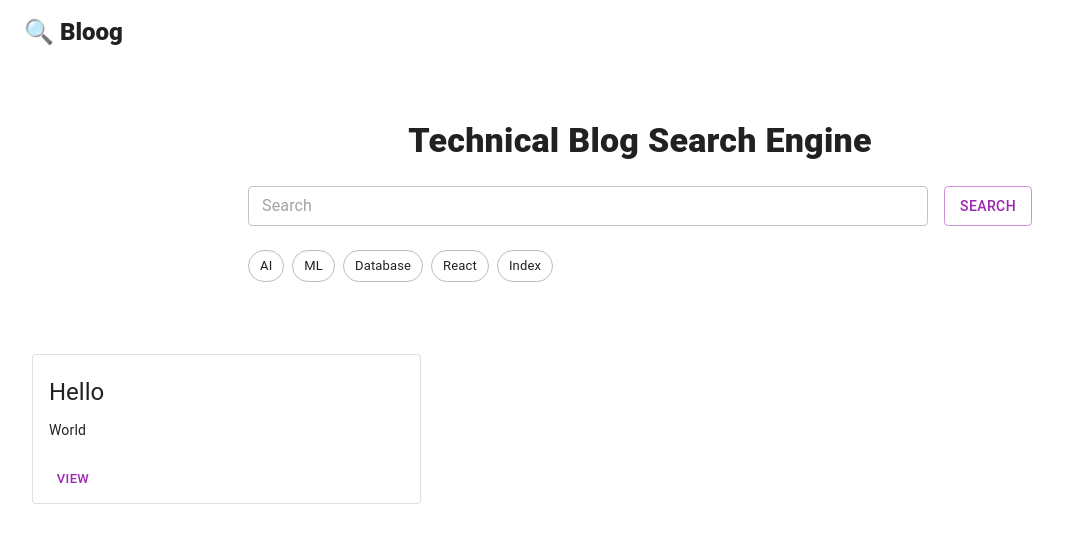
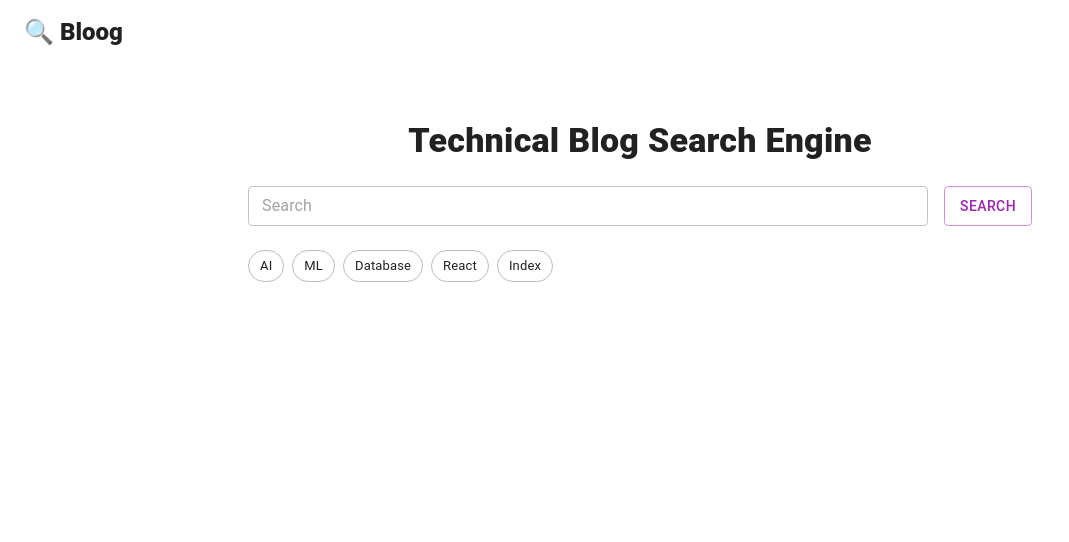
Before and after one commit to fglass/bloog, a React (Create React App) app in the folder frontend/: page / in a window 1280 px wide. Shown: the top 542 px of the page, without its empty margins (0-1069 px from the left). Built offline with nearby package versions, Linux system fonts and the light colour scheme.

Commit message:
Add React Query

```diff
--- a/frontend/package.json
+++ b/frontend/package.json
@@ -7,6 +7,7 @@
     "@emotion/styled": "latest",
     "@fontsource/roboto": "^5.0.3",
     "@mui/material": "latest",
+    "@tanstack/react-query": "^4.29.12",
     "@testing-library/jest-dom": "latest",
     "@testing-library/react": "latest",
     "@testing-library/user-event": "latest",
--- a/frontend/src/App.tsx
+++ b/frontend/src/App.tsx
@@ -10,6 +10,7 @@ import {
   Toolbar,
   Typography,
 } from "@mui/material";
+import { useQuery } from "@tanstack/react-query";
 
 const SEARCH_SUGGESTIONS = ["AI", "ML", "Database", "React", "Index"];
 
@@ -22,34 +23,55 @@ interface SearchResult {
   url: string;
 }
 
+const API_URL = "http://localhost:8000";
+
 const App = () => {
+  const [rawSearchQuery, setRawSearchQuery] = useState("");
   const [searchQuery, setSearchQuery] = useState("");
-  const [searchResults, setSearchResults] = useState([
-    {
-      id: "1",
-      title: "Hello",
-      createdAt: "",
-      description: "World",
-      source: "",
-      url: "",
+
+  const { data, error } = useQuery({
+    queryKey: ["searchQuery", searchQuery],
+    queryFn: () => {
+      if (searchQuery.trim() === "") {
+        return null;
+      }
+      return fetch(`${API_URL}/search?q=${searchQuery}`).then((res) =>
+        res.json()
+      );
     },
-  ]);
+  });
 
-  const onSearch = async (query: string) => {
-    const response = await fetch(`http://localhost:8000/search?q=${query}`);
-
-    if (!response.ok) {
-      throw new Error("Failed to fetch search results");
-    }
-
-    const data = await response.json();
-    setSearchResults(data.results);
+  const onSearch = (query?: string) => {
+    setRawSearchQuery(query ?? rawSearchQuery);
+    setSearchQuery(query ?? rawSearchQuery);
   };
 
   const onInputKeyDown = (e: React.KeyboardEvent<HTMLDivElement>) => {
     if (e.key === "Enter") {
-      onSearch(searchQuery);
+      onSearch();
     }
+  };
+
+  const renderResults = () => {
+    if (error != null) {
+      return <Typography>Error searching for "{searchQuery}"</Typography>;
+    }
+
+    if (data == null) {
+      return null;
+    }
+
+    if (data.results.length === 0) {
+      return <Typography>No Results for "{searchQuery}"</Typography>;
+    }
+
+    return (
+      <ul className="grid grid-cols-1 gap-6 sm:grid-cols-2 lg:grid-cols-3 px-0">
+        {data.results.map((result: SearchResult) => (
+          <SearchResult key={result.id} {...result} />
+        ))}
+      </ul>
+    );
   };
 
   const SearchResult = (result: SearchResult) => {
@@ -101,8 +123,8 @@ const App = () => {
                   variant="outlined"
                   size="small"
                   fullWidth
-                  value={searchQuery}
-                  onChange={(e) => setSearchQuery(e.target.value)}
+                  value={rawSearchQuery}
+                  onChange={(e) => setRawSearchQuery(e.target.value)}
                   onKeyDown={onInputKeyDown}
                 />
               </div>
@@ -111,7 +133,7 @@ const App = () => {
                 size="medium"
                 variant="outlined"
                 className="ml-4"
-                onClick={() => onSearch(searchQuery)}
+                onClick={() => onSearch()}
               >
                 Search
               </Button>
@@ -124,10 +146,7 @@ const App = () => {
                   label={suggestion}
                   variant="outlined"
                   className="mr-2 mt-2"
-                  onClick={() => {
-                    setSearchQuery(suggestion);
-                    onSearch(suggestion);
-                  }}
+                  onClick={() => onSearch(suggestion)}
                 />
               ))}
             </div>
@@ -135,11 +154,7 @@ const App = () => {
         </div>
       </div>
       <div className="max-w-7xl mx-auto px-4 sm:px-6 lg:px-8">
-        <ul className="grid grid-cols-1 gap-6 sm:grid-cols-2 lg:grid-cols-3 px-0">
-          {searchResults.map((result) => (
-            <SearchResult key={result.id} {...result} />
-          ))}
-        </ul>
+        {renderResults()}
       </div>
     </div>
   );
--- a/frontend/src/index.tsx
+++ b/frontend/src/index.tsx
@@ -9,9 +9,11 @@ import { CssBaseline } from "@mui/material";
 import "./index.css";
 import App from "./App";
 import reportWebVitals from "./reportWebVitals";
+import { QueryClient, QueryClientProvider } from "@tanstack/react-query";
 
 const rootElement = document.getElementById("root");
 const root = ReactDOM.createRoot(rootElement!);
+const queryClient = new QueryClient();
 
 // All `Portal`-related components need to have the the main app wrapper element as a container
 // so that the are in the subtree under the element used in the `important` option of the Tailwind's config.
@@ -35,7 +37,9 @@ root.render(
     <StyledEngineProvider injectFirst>
       <ThemeProvider theme={theme}>
         <CssBaseline />
-        <App />
+        <QueryClientProvider client={queryClient}>
+          <App />
+        </QueryClientProvider>
       </ThemeProvider>
     </StyledEngineProvider>
   </React.StrictMode>
```
Also changed, not shown: 1 other file (tests, documents, lock files or other folders).
